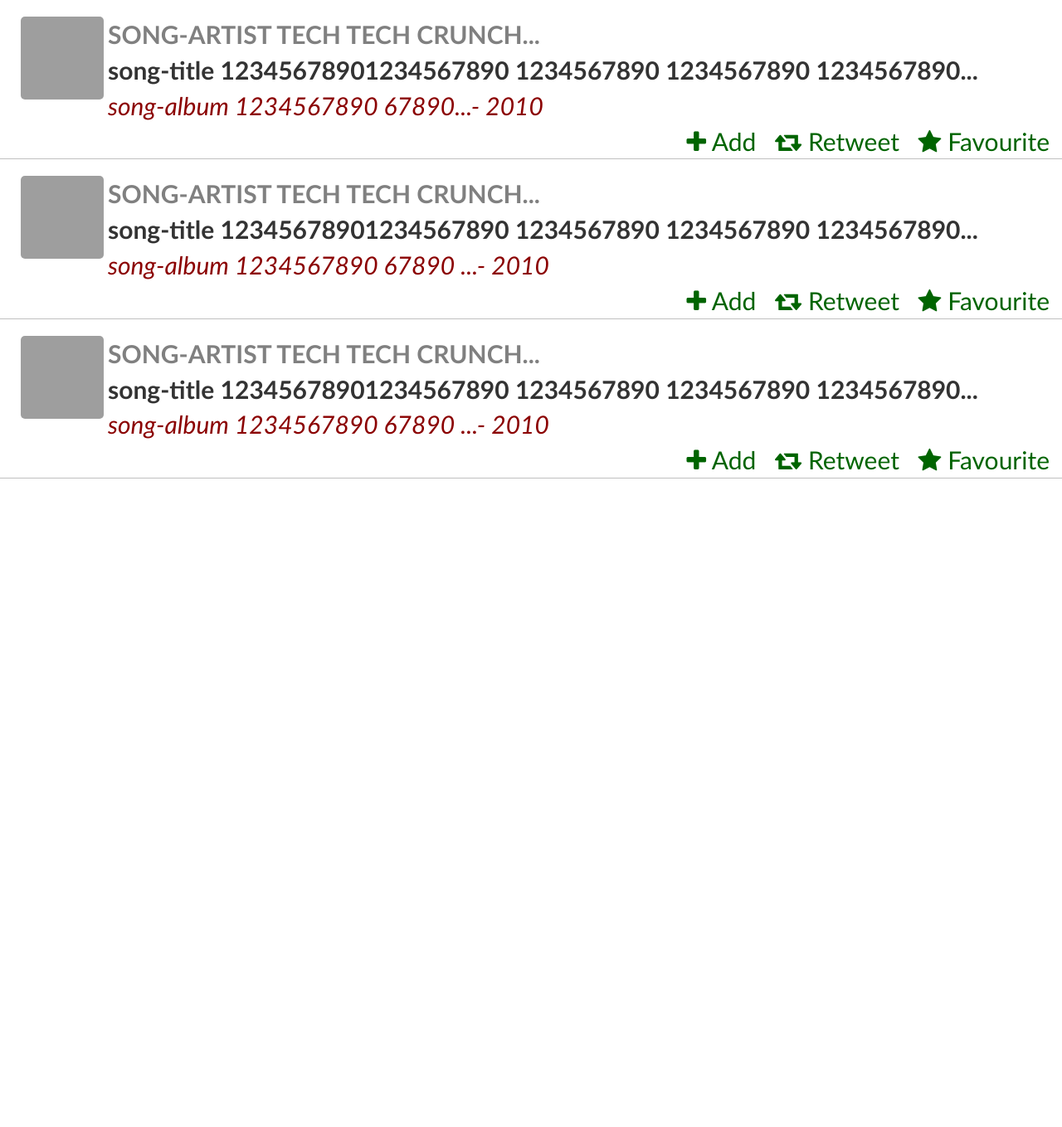
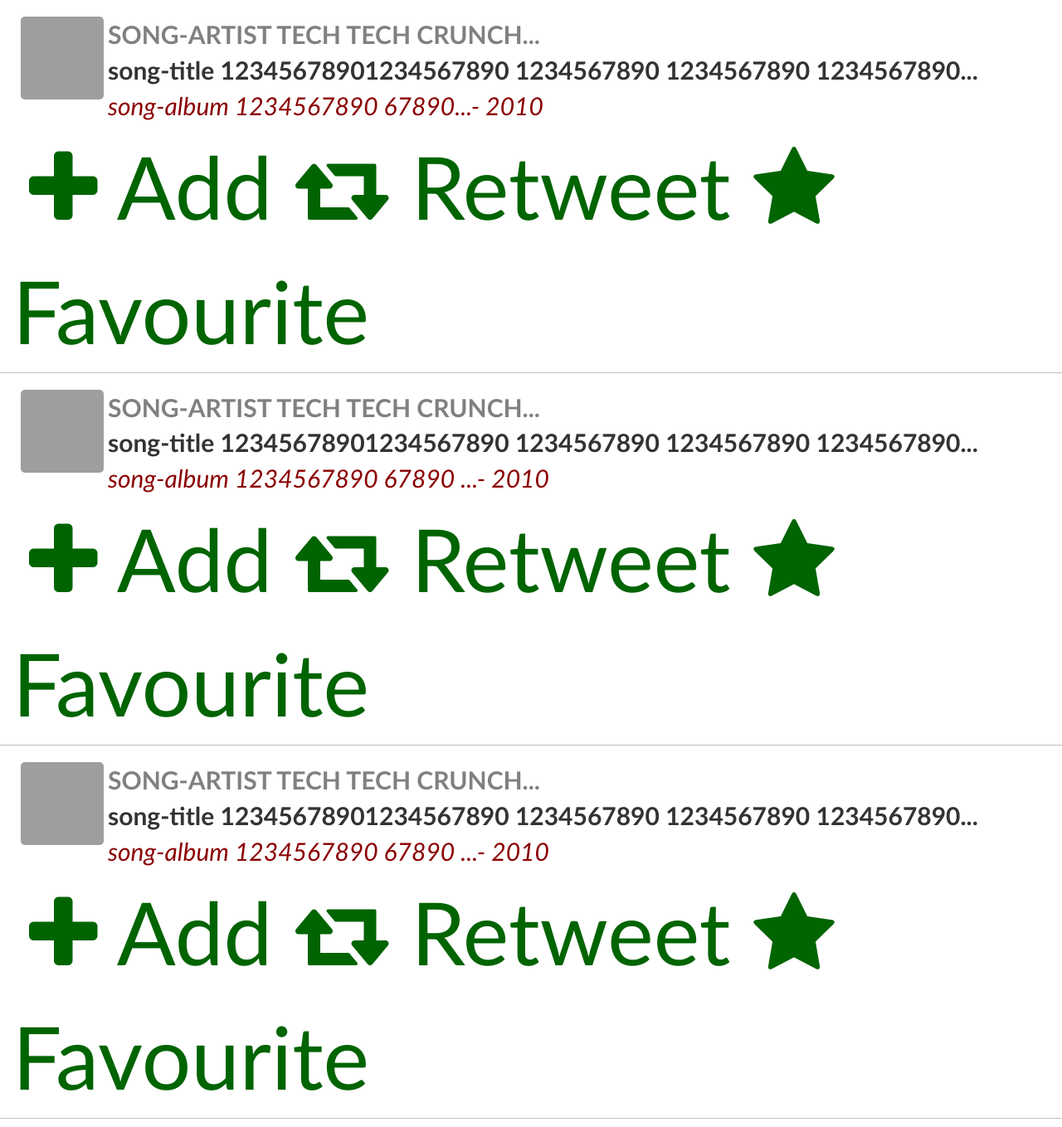
Before and after one commit to psibal/tweet, a PHP site: page /list.html in a window 1280 px wide. Shown: the whole page at 83% size. Before the commit the page ends 577 px from the top, so only its background shows below. Run offline with PHP 8.4, Linux system fonts and the light colour scheme; some libraries are stand-ins or nearby versions; grey boxes are pictures that could not be loaded.

Commit message:
second commit

```diff
--- a/css/list.css
+++ b/css/list.css
@@ -30,7 +30,7 @@
 }
 
 .buttons a{
-/*  font-size:1em;*/
+  font-size:3.5em;
   color: darkgreen;
   text-decoration: none;
 
@@ -41,7 +41,7 @@
 }
 
 .buttons i.fa{
-  margin-left: .5em;
+  margin-left: 20px;
 }
 /*my styles */
 
```
